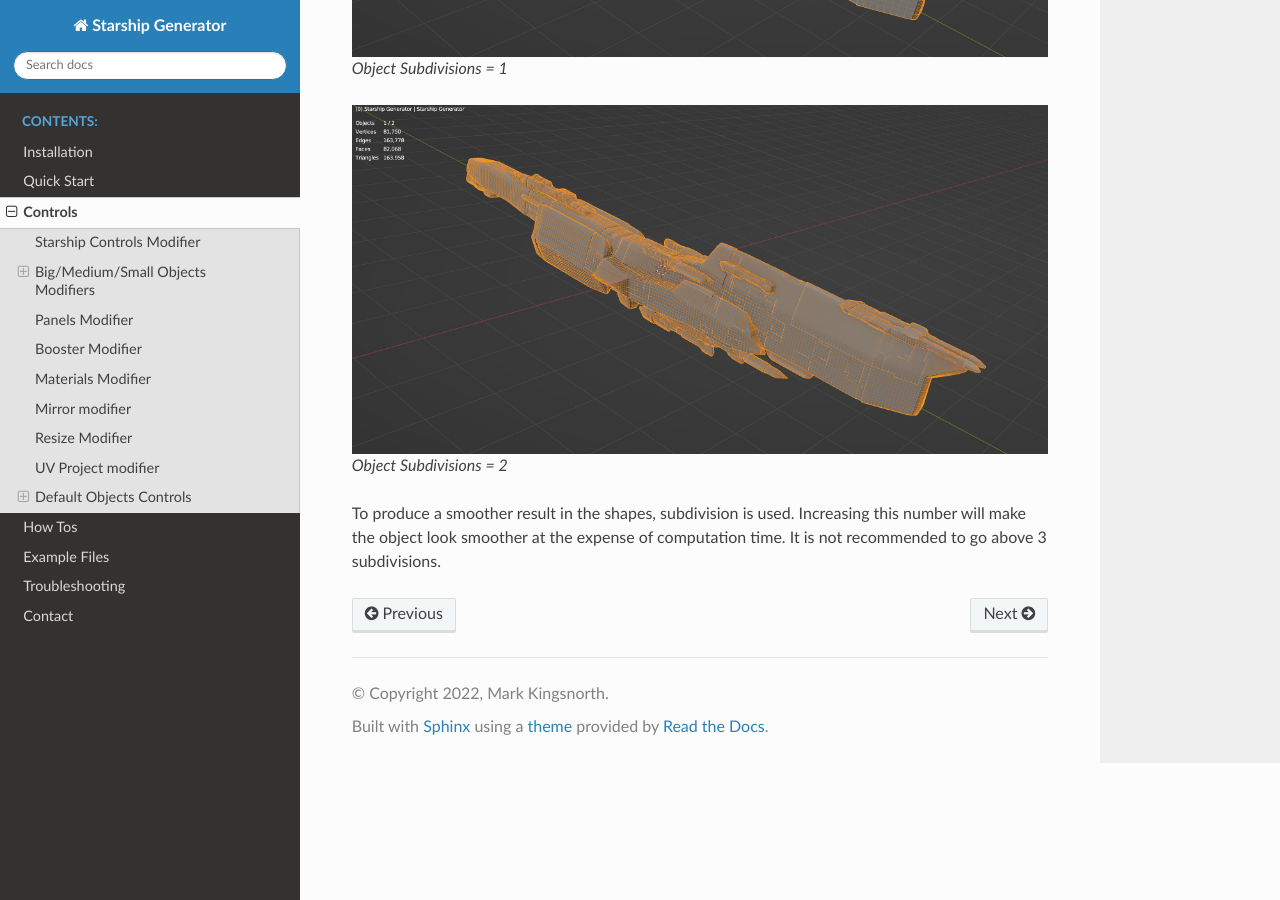
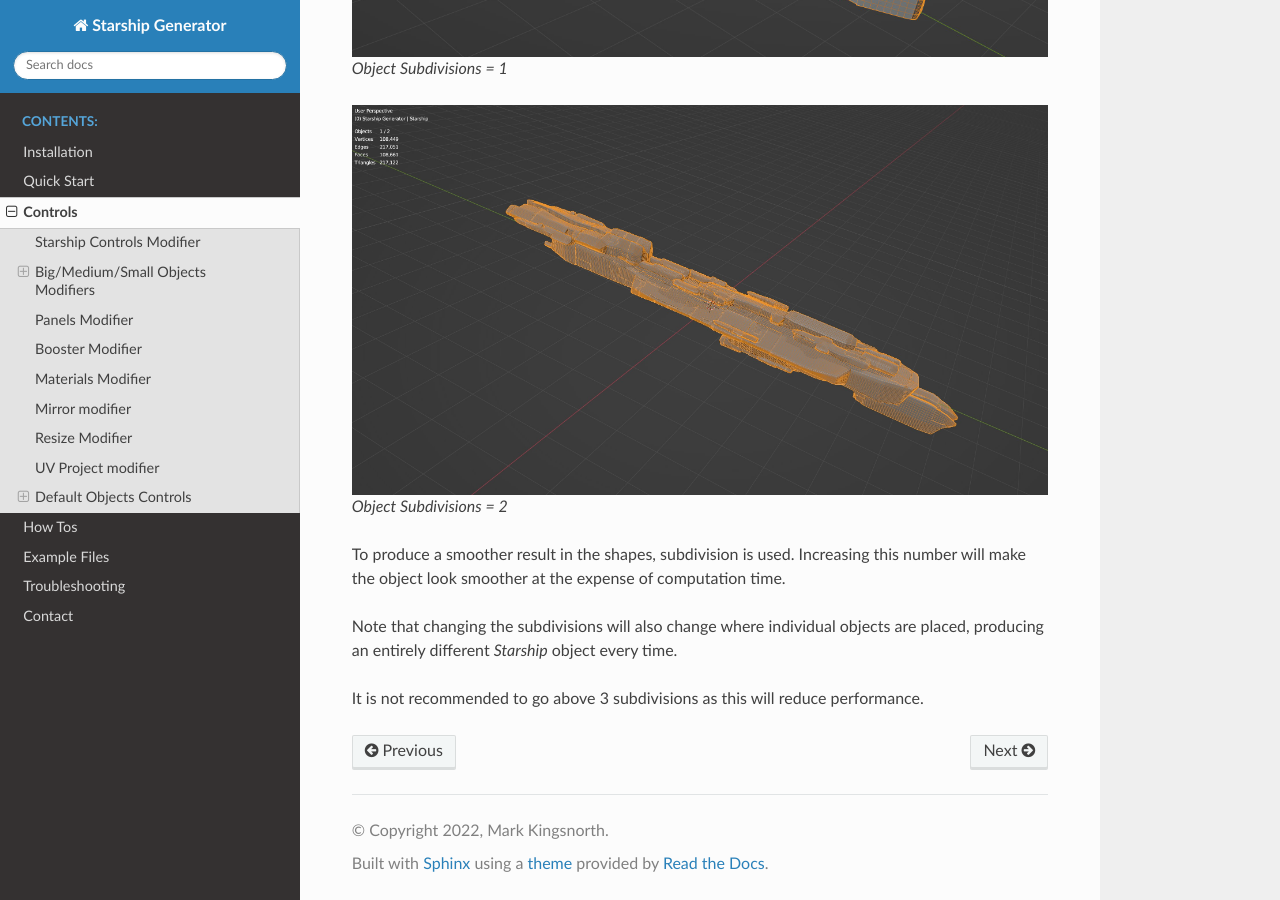
Before and after one commit to mkingsnorth/starship_generator_docs, a Sphinx documentation site: the page built from docs/controls.rst, in a window 1280 px wide and 900 px high, scrolled down 11844 px. Built offline with Sphinx 7.4.7 and the Read the Docs theme 2.0.0, drawn with Linux system fonts in a browser that asks for light colours.

```diff
--- a/docs/controls.rst
+++ b/docs/controls.rst
@@ -262,4 +262,8 @@ Object Subdivisions
    Object Subdivisions = 2
 
 
-To produce a smoother result in the shapes, subdivision is used.  Increasing this number will make the object look smoother at the expense of computation time.  It is not recommended to go above 3 subdivisions.
+To produce a smoother result in the shapes, subdivision is used.  Increasing this number will make the object look smoother at the expense of computation time.
+
+Note that changing the subdivisions will also change where individual objects are placed, producing an entirely different *Starship* object every time.
+
+It is not recommended to go above 3 subdivisions as this will reduce performance.
```
Also changed, not shown: docs/images/subdivisions_2.jpg.
